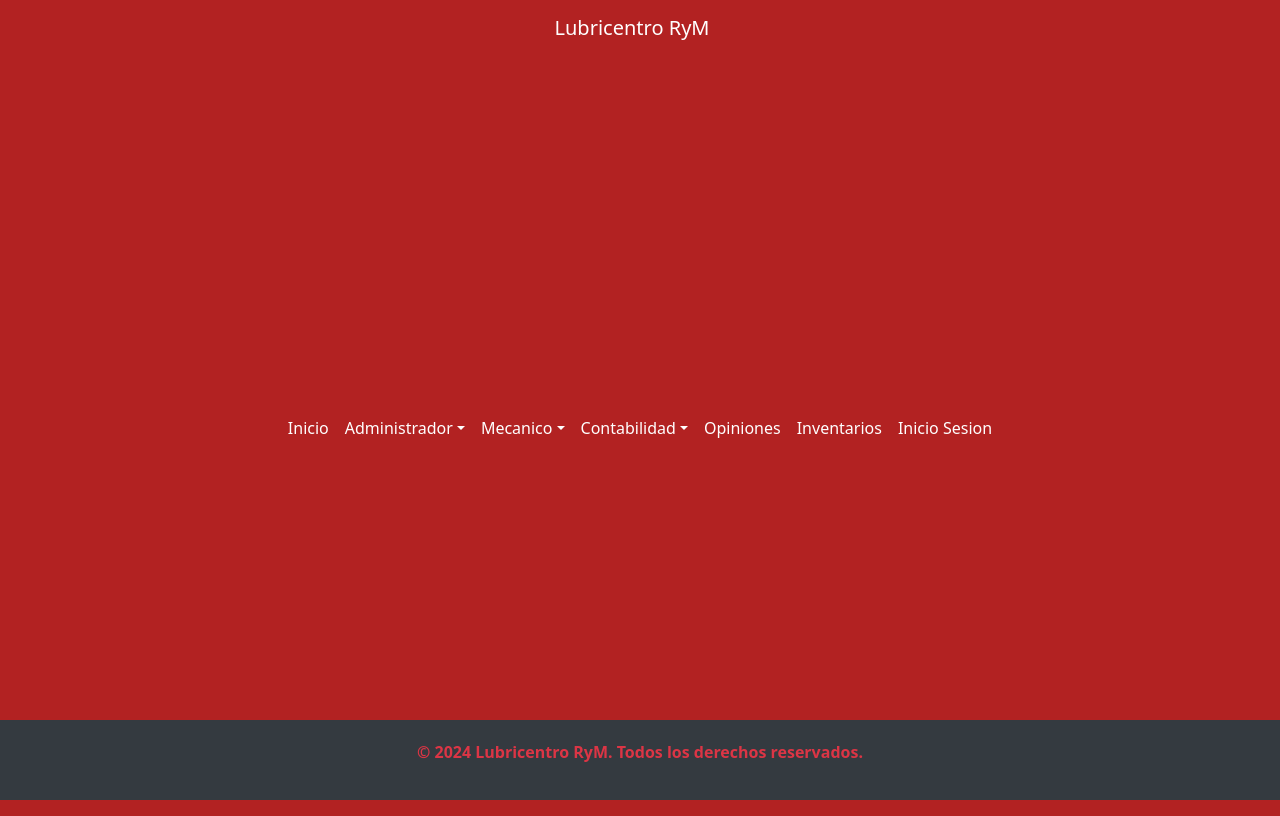
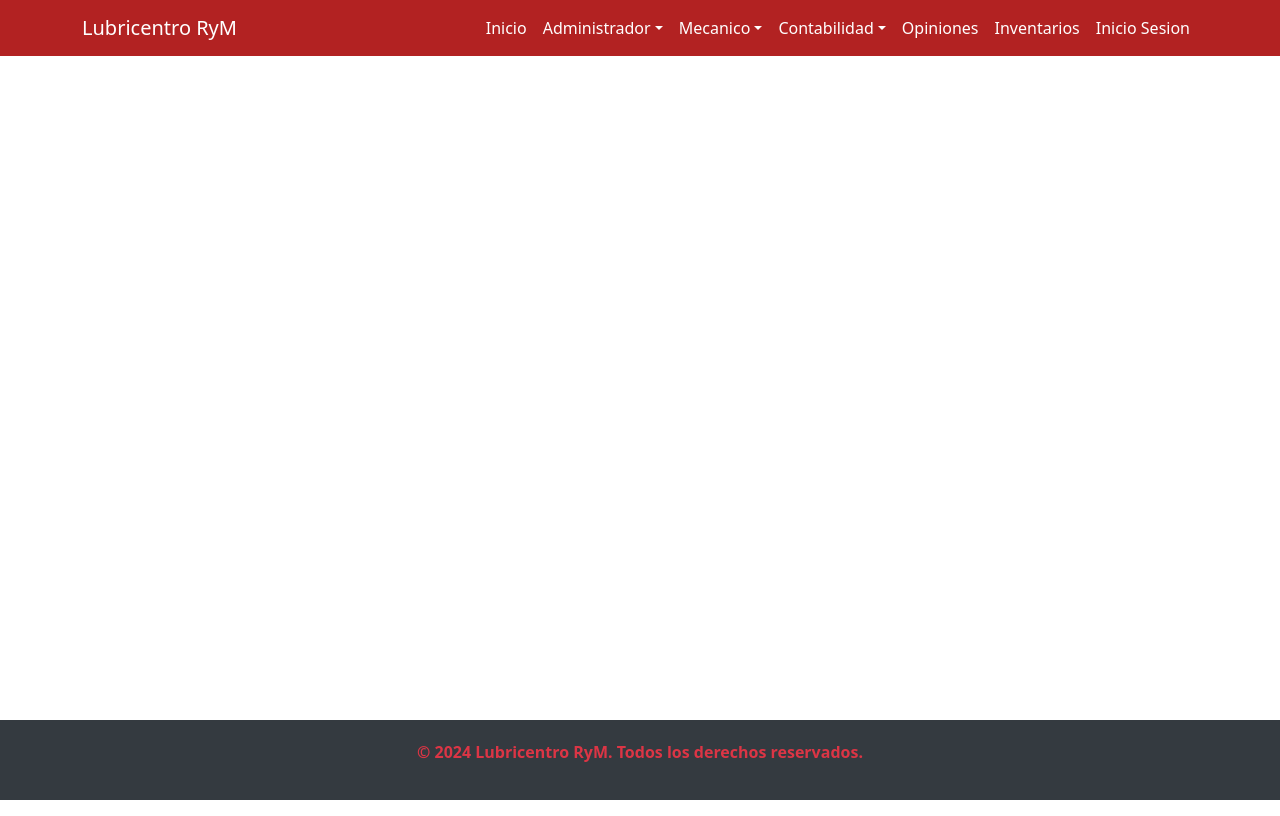
Before and after one commit to bacosta30762/ProyectoFinalFidelitas, a React (Create React App) app in the folder web-page-lubricentro/: page / in a window 1280 px wide. Built offline with nearby package versions, Linux system fonts and the light colour scheme; what @react-pdf/renderer would draw is missing.

Commit message:
css y json

```diff
--- a/web-page-lubricentro/package.json
+++ b/web-page-lubricentro/package.json
@@ -15,7 +15,7 @@
     "react-csv": "^2.2.2",
     "react-datepicker": "^7.3.0",
     "react-dom": "^18.3.1",
-    "react-icons": "^5.2.1",
+    "react-icons": "^5.3.0",
     "react-router-dom": "^6.26.0",
     "react-scripts": "5.0.1",
     "web-vitals": "^2.1.4",
--- a/web-page-lubricentro/src/components/Inventarios/ListGroup.css
+++ b/web-page-lubricentro/src/components/Inventarios/ListGroup.css
@@ -1,11 +1,4 @@
-.container {
-    display: flex;
-    flex-direction: column;
-    align-items: center;
-    justify-content: center;
-    height: 100vh;
-    text-align: center;
-  }
+
 
   .category-select {
     margin-bottom: 15px;
```
Also changed, not shown: 1 other file (tests, documents, lock files or other folders).
